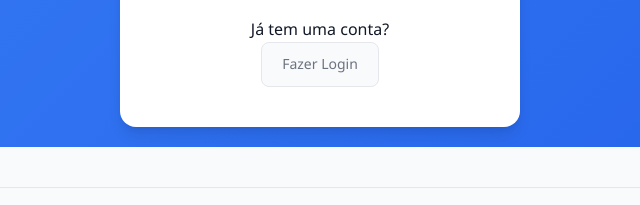
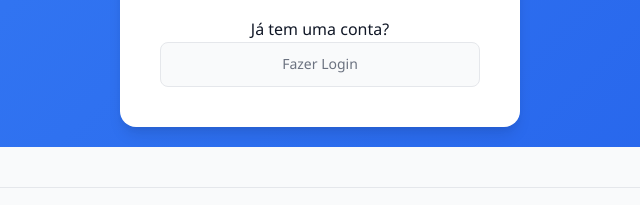
Before and after one commit to valdemar100/sistema-escolar-nodejs, a website: page frontend/pages/cadastro.html in a window 1280 px wide. Shown: the part 584-789 px from the top of the page, 320-960 px from the left. Drawn offline with Linux system fonts and the light colour scheme.

Commit message:
fix: Ajusta tamanho do botão Fazer Login na página de cadastro

```diff
--- a/frontend/pages/cadastro.html
+++ b/frontend/pages/cadastro.html
@@ -43,7 +43,7 @@
 
                 <div class="text-center">
                     <p class="text-secondary">Já tem uma conta?</p>
-                    <a href="/" class="btn btn-secondary">
+                    <a href="/" class="btn btn-secondary w-full">
                         Fazer Login
                     </a>
                 </div>
```
